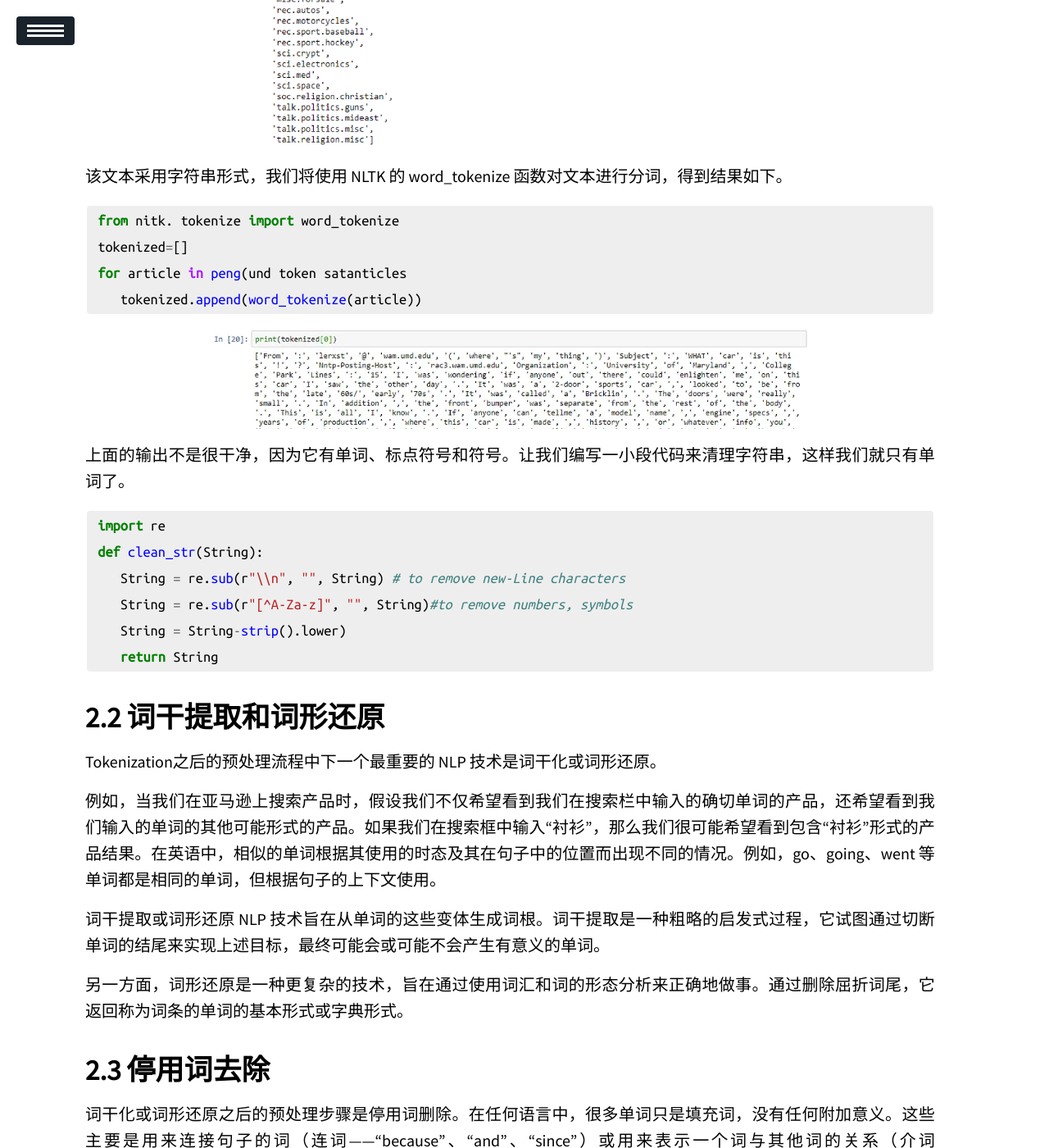
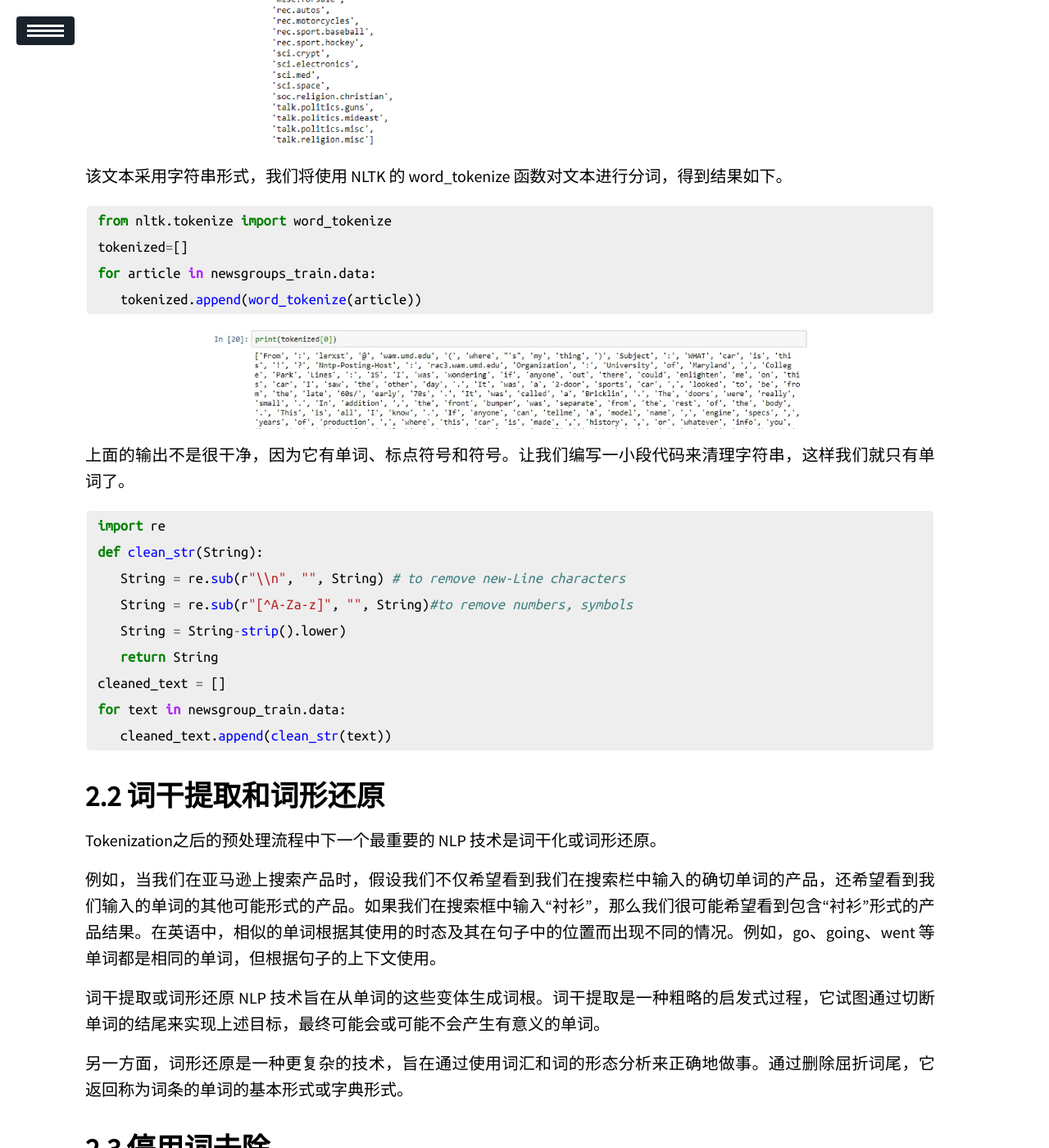
Before and after one commit to ssskz/ssskz.github.io, a Jekyll site: the page built from _posts/2024-5-19-NLP.md, in a window 1280 px wide and 1400 px high, scrolled down 2083 px. Shown: the whole window at 82% size. Built offline with Jekyll 4.4.1, drawn with Linux system fonts in a browser that asks for light colours; our own code applies the rules of GitHub Pages for plain Markdown files; formulas are drawn with MathJax 3; a script that is not in the unit is left out.

Commit message:
1
Signed-off-by: ssskz <12497590+ssskz@user.noreply.gitee.com>

````diff
--- a/_posts/2024-5-19-NLP.md
+++ b/_posts/2024-5-19-NLP.md
@@ -62,9 +62,9 @@ NLP 技术的力量可以追溯到 1950 年代的图灵测试，该测试用于
 该文本采用字符串形式，我们将使用 NLTK 的 word_tokenize 函数对文本进行分词，得到结果如下。
 
 ```python
- from nitk. tokenize import word_tokenize
+ from nltk.tokenize import word_tokenize
  tokenized=[]
- for article in peng(und token satanticles
+ for article in newsgroups_train.data:
     tokenized.append(word_tokenize(article))
 ```
 
@@ -79,6 +79,9 @@ NLP 技术的力量可以追溯到 1950 年代的图灵测试，该测试用于
     String = re.sub(r"[^A-Za-z]", "", String)#to remove numbers, symbols
     String = String-strip().lower)
     return String
+ cleaned_text = []
+ for text in newsgroup_train.data:
+    cleaned_text.append(clean_str(text))
 ```
 
 ## 词干提取和词形还原
````
